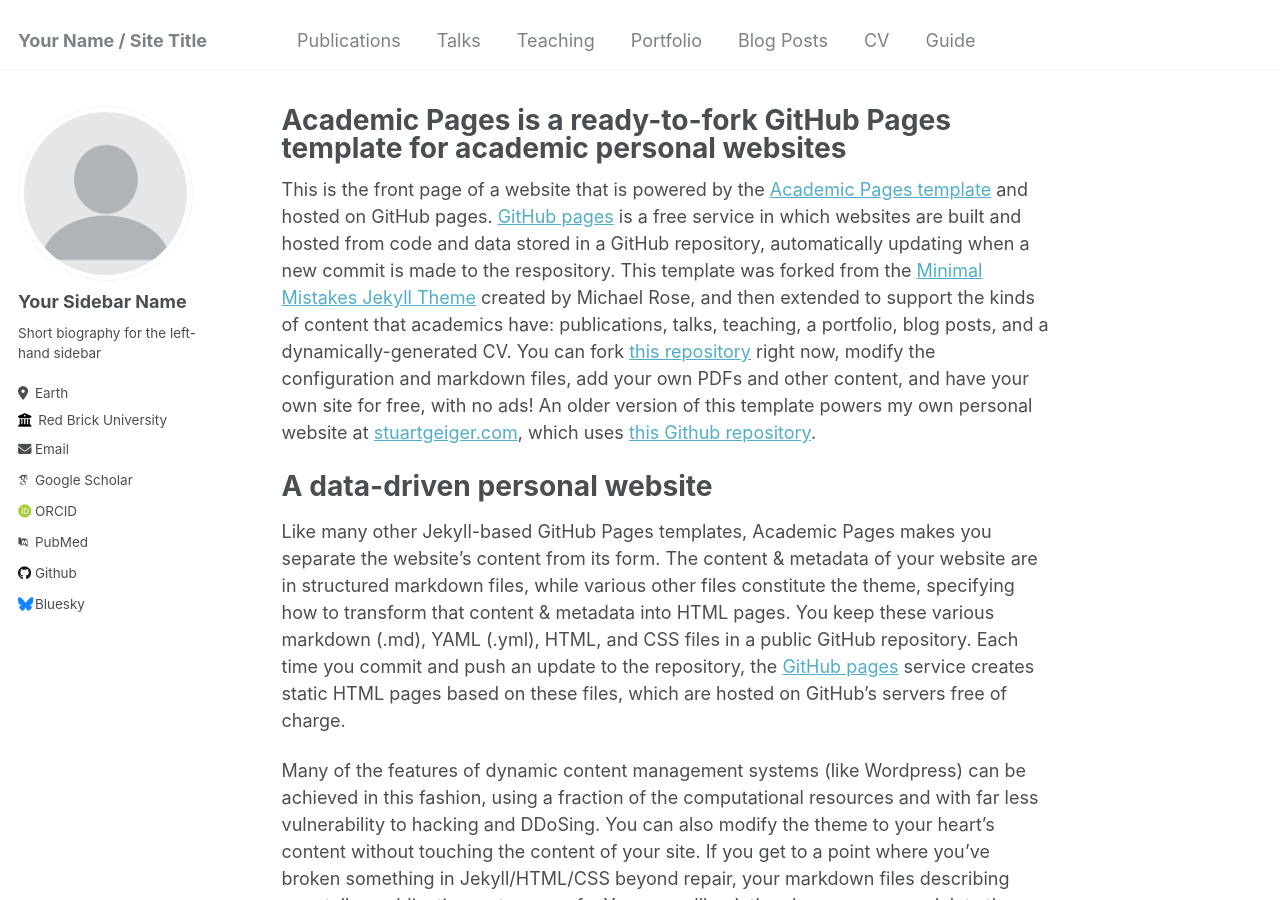
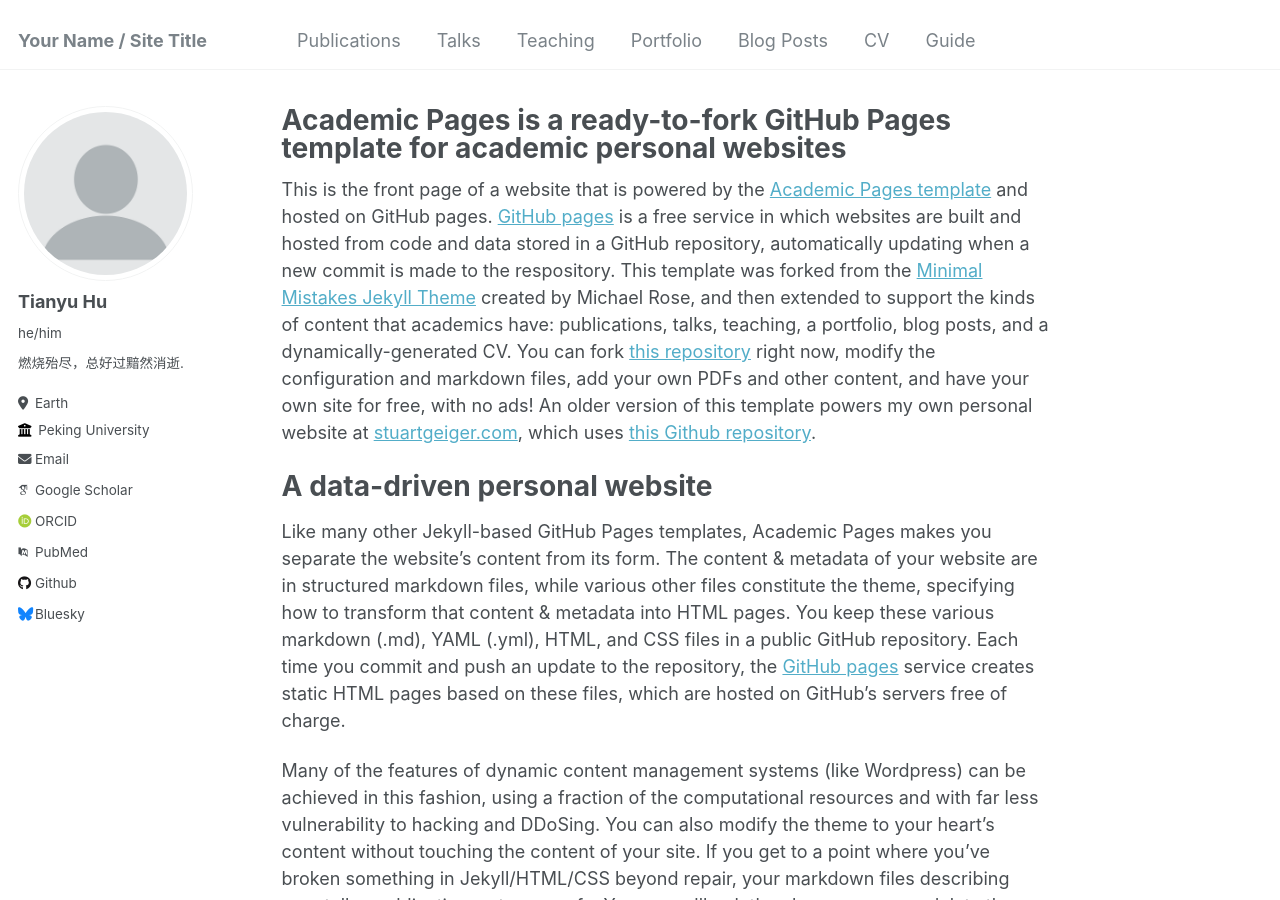
Before and after one commit to TheWayLost/thewaylost.github.io, a Jekyll site: the page built from _pages/about.md, in a window 1280 px wide and 900 px high. Built offline with Jekyll 4.4.1, drawn with Linux system fonts in a browser that asks for light colours; some web fonts are replaced.

Commit message:
Update _config.yml

```diff
--- a/_config.yml
+++ b/_config.yml
@@ -22,13 +22,13 @@ repository               : "academicpages/academicpages.github.io"
 author:
   # Biographic information
   avatar           : "profile.png"
-  name             : "Your Sidebar Name"
-  pronouns         : # example: "she/her"
-  bio              : "Short biography for the left-hand sidebar"
+  name             : "Tianyu Hu"
+  pronouns         : "he/him"
+  bio              : "燃烧殆尽，总好过黯然消逝."
   location         : "Earth"
-  employer         : "Red Brick University"
+  employer         : "Peking University"
   uri              : # URL
-  email            : "none@example.org"
+  email            : "hutianyu@stu.pku.edu.cn"
 
   # Academic websites
   arxiv            : # URL - Update with the correct link to your profile
```
